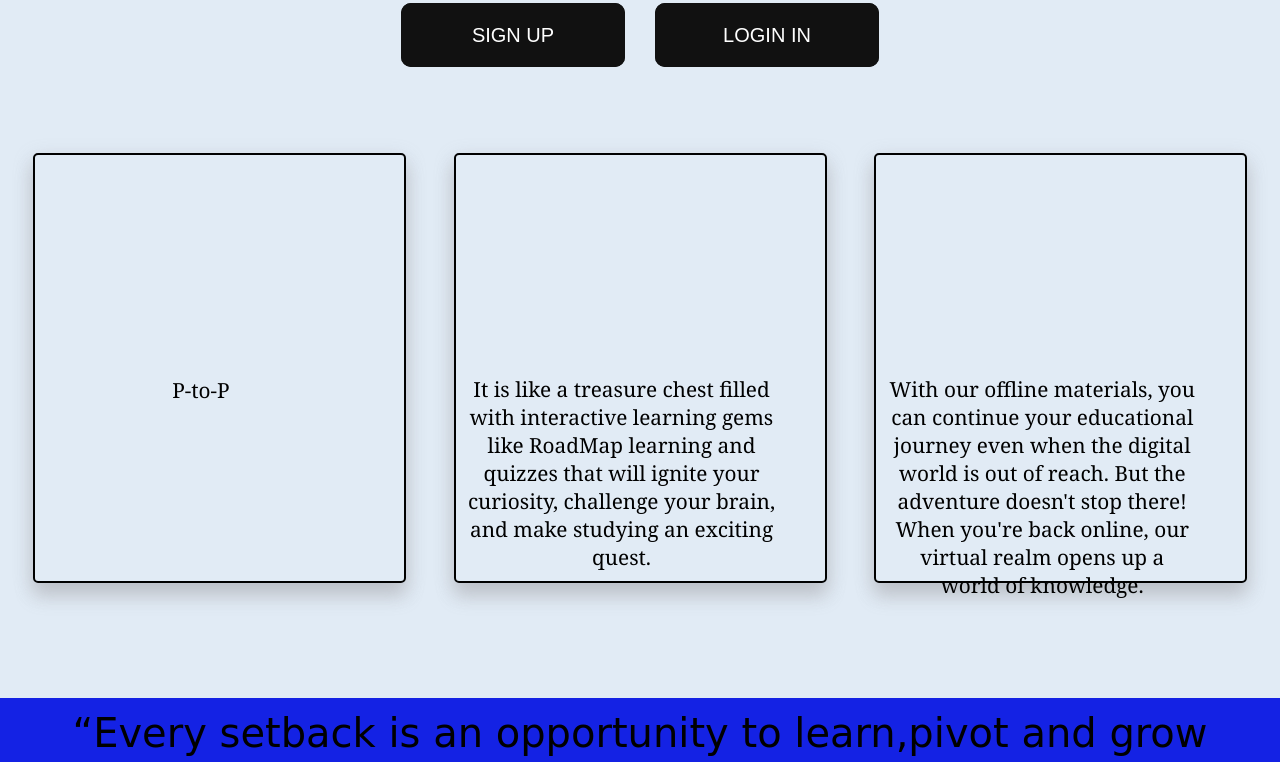
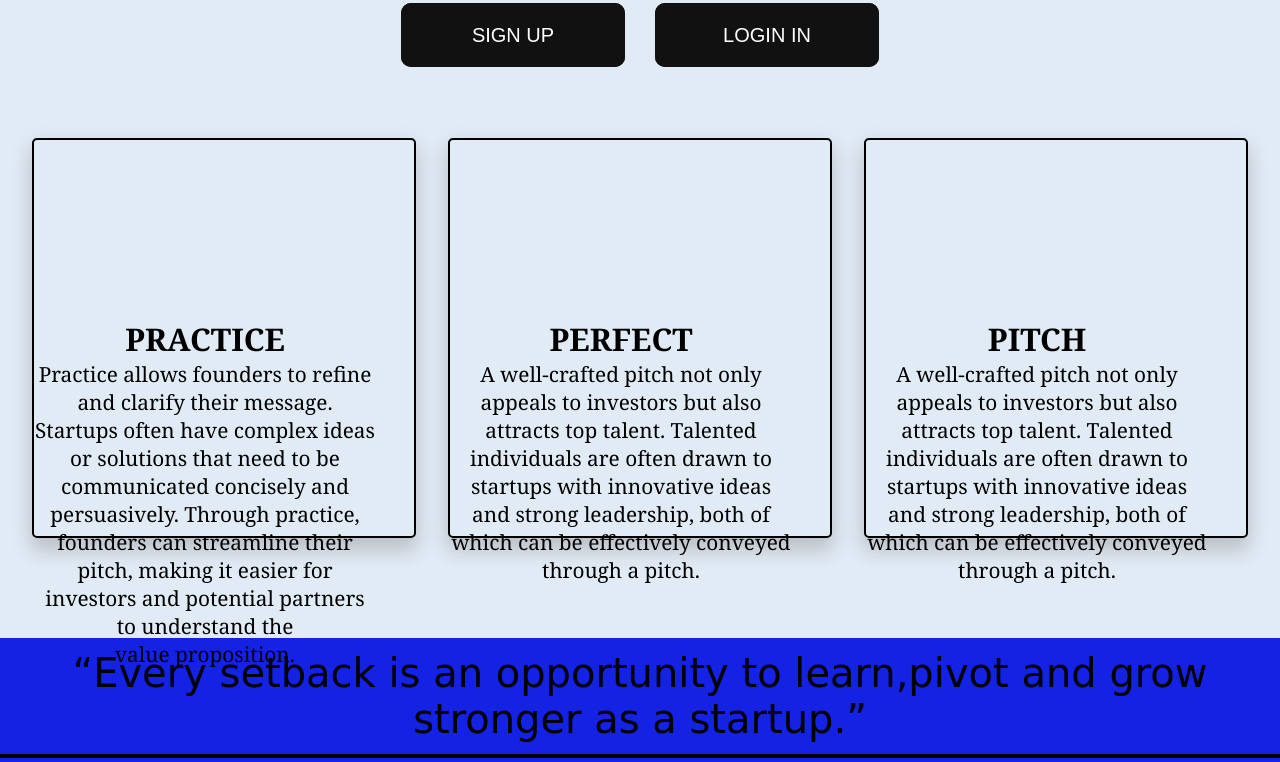
Before and after one commit to KhushiAgarwal22/SANDBOX, a plain HTML site: page index.html in a window 1280 px wide. Shown: the part 1109-1871 px from the top of the page. Drawn offline with Linux system fonts and the light colour scheme.

Commit message:
landing page edit

```diff
--- a/index.html
+++ b/index.html
@@ -37,29 +37,31 @@
         </div>
         <div class="info">
             <div class="box1 box">
-                <div class="img1">
-                </div>
+                <div class="img1"></div>
                 <div class="con1">
                     <p>
-                        P-to-P
-
+                       <h2>PRACTICE</h2>
+                       Practice allows founders to refine and clarify their message. Startups often have complex ideas or solutions that need to be communicated concisely and persuasively. Through practice, founders can streamline their pitch, making it easier for investors and potential partners to understand the value proposition.
                     </p>
                 </div>
             </div>
-            <div class="box2 box">
+            <div class="box">
                 <div class="img2"></div>
 
                 <div class="con2">
-                    It is like a treasure chest filled with interactive learning gems like RoadMap learning and quizzes
-                    that will ignite your curiosity, challenge your brain, and make studying an exciting quest.
+                    <p>
+                        <h2>PERFECT</h2>
+                        A well-crafted pitch not only appeals to investors but also attracts top talent. Talented individuals are often drawn to startups with innovative ideas and strong leadership, both of which can be effectively conveyed through a pitch.
+                    </p>
                 </div>
             </div>
-            <div class="box3 box">
+            <div class="box">
                 <div class="img3"></div>
                 <div class="con3">
-                    With our offline materials, you can continue your educational journey even when the digital world is
-                    out of reach. But the adventure doesn't stop there! When you're back online, our virtual realm opens
-                    up a world of knowledge.
+                    <P>
+                        <h2>PITCH</h2>
+                        A well-crafted pitch not only appeals to investors but also attracts top talent. Talented individuals are often drawn to startups with innovative ideas and strong leadership, both of which can be effectively conveyed through a pitch.
+                    </P>
                 </div>
             </div>
         </div>
--- a/landingPage.css
+++ b/landingPage.css
@@ -81,30 +81,28 @@ div {
   flex-direction: row;
   flex-wrap: wrap;
   justify-content: center;
-  font-size:3vmin;
+  font-size: 3vmin;
 }
 
 a:any-link {
   color: aliceblue;
-
 }
 .info {
   display: flex;
   flex-direction: row;
   justify-content: space-evenly;
   flex-wrap: wrap;
-  margin-top: 7vmin
+  margin-top: 7vmin;
 }
 .box {
   border: 2px solid black;
-  height: 430px;
-  width: 373px;
+  width: 30vw;
   display: flex;
   flex-direction: column;
-  margin: 15px;
   border-radius: 5px;
   box-shadow: 0 14px 18px 0 rgba(145, 144, 147, 0.3),
     0 6px 20px 0 rgba(156, 157, 161, 0.3);
+  height: 50vh;
 }
 .box:hover {
   border: 2px solid black;
@@ -130,7 +128,6 @@ a:any-link {
 .con1,
 .con2,
 .con3 {
-  padding: 12px;
   width: 90%;
   text-align: center;
   font-size: 1.3rem;
@@ -153,7 +150,7 @@ a:any-link {
   z-index: 0;
   border-radius: 10px;
   margin: 15px;
-  font-size:2.5vmin
+  font-size: 2.5vmin;
 }
 
 .signin:before,
@@ -243,13 +240,12 @@ footer {
   font-weight: bold;
   position: absolute;
   width: 100%;
-  padding:2vmin;
+  padding: 2vmin;
 }
 .container {
   margin-bottom: 100px;
 }
 .quote {
-
   text-align: center;
   background-color: rgb(20, 34, 228);
   color: black;
```
